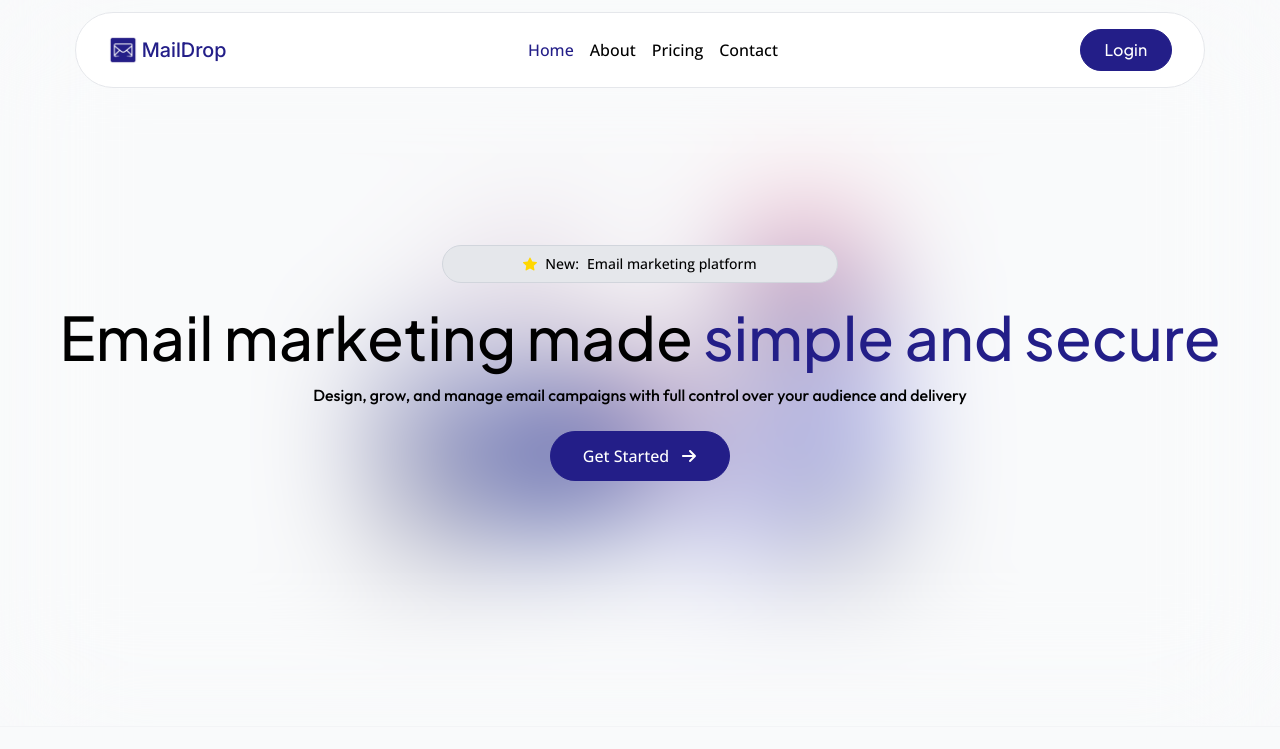
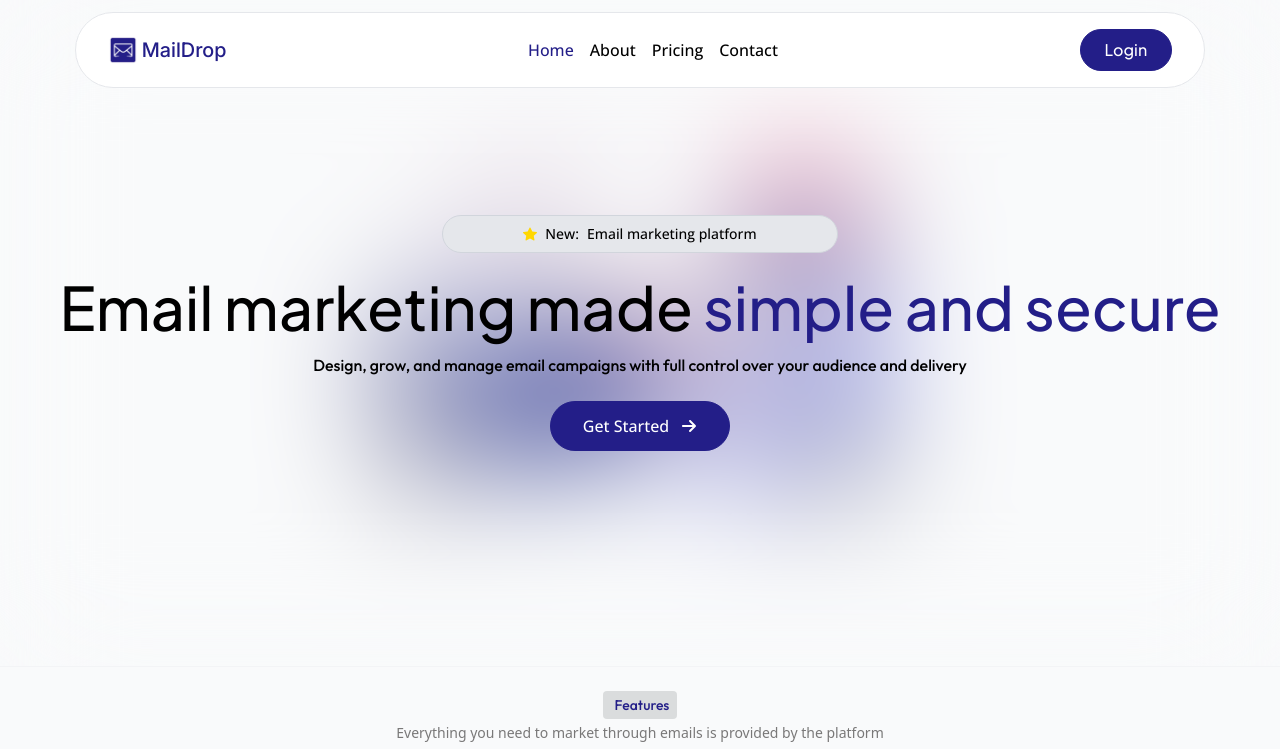
Before and after one commit to Habeebamoo/MailDrop, a React (Vite) app in the folder client/: page / in a window 1280 px wide. Shown: the top 749 px of the page. Built offline with nearby package versions, Linux system fonts and the light colour scheme; no server answers.

Commit message:
updated hero-section & pages background

```diff
--- a/client/src/components/home/Hero.tsx
+++ b/client/src/components/home/Hero.tsx
@@ -11,7 +11,7 @@ const Hero = () => {
   }
 
   return (
-    <section className="bg-gray-50 pt-45 pb-30 relative">
+    <section className="bg-gray-50 pt-60 sm:pt-30 pb-30 relative">
       <img src={heroImg} className="mx-auto" />
 
       <div className="flex-center backdrop-blur-3xl absolute top-0 left-0 right-0 bottom-0 flex-col px-4 md:px-6">
--- a/client/src/pages/AboutPage.tsx
+++ b/client/src/pages/AboutPage.tsx
@@ -5,7 +5,7 @@ const AboutPage = () => {
   return (
     <>
       <Header />
-      <main className="bg-bg pt-25 pb-15 min-h-[calc(100vh-4rem)]">
+      <main className="bg-gray-50 pt-25 pb-15 min-h-[calc(100vh-4rem)]">
         <div className="flex-center mt-1" data-aos="zoom-in">
           <p className="bg-bg2 font-outfit py-1 px-2 rounded font-open text-sm text-primary">
           <span className="ml-1">About MailDrop</span>
--- a/client/src/pages/ContactPage.tsx
+++ b/client/src/pages/ContactPage.tsx
@@ -7,7 +7,7 @@ const ContactPage = () => {
   return (
     <>
       <Header />
-      <main className="bg-bg pt-25 pb-15 min-h-[calc(100vh-4rem)]">
+      <main className="bg-gray-50 pt-25 pb-15 min-h-[calc(100vh-4rem)]">
         <h1 className="text-center font-inter text-2xl mt-2" data-aos="zoom-in">Get in Touch</h1>
         <p className="text-sm text-center mt-1 mx-auto text-accent w-[80%]" data-aos="zoom-in">Have a question about our platform? Drop us a message.</p>
         <div className="mt-6">
--- a/client/src/pages/PricingPage.tsx
+++ b/client/src/pages/PricingPage.tsx
@@ -17,7 +17,7 @@ const PricingPage = () => {
   return (
     <>
       <Header />
-      <main className="bg-bg pt-25 pb-15 min-h-[calc(100vh-4rem)]">
+      <main className="bg-gray-50 pt-25 pb-15 min-h-[calc(100vh-4rem)]">
         <h1 className="font-inter text-center text-2xl" data-aos="zoom-in">Choose Your Plan</h1>
         <p className="text-center text-sm text-accent mt-1" data-aos="zoom-in">Start your email marketing journey with our flexible plans</p>
         <div className="mt-6">
```
